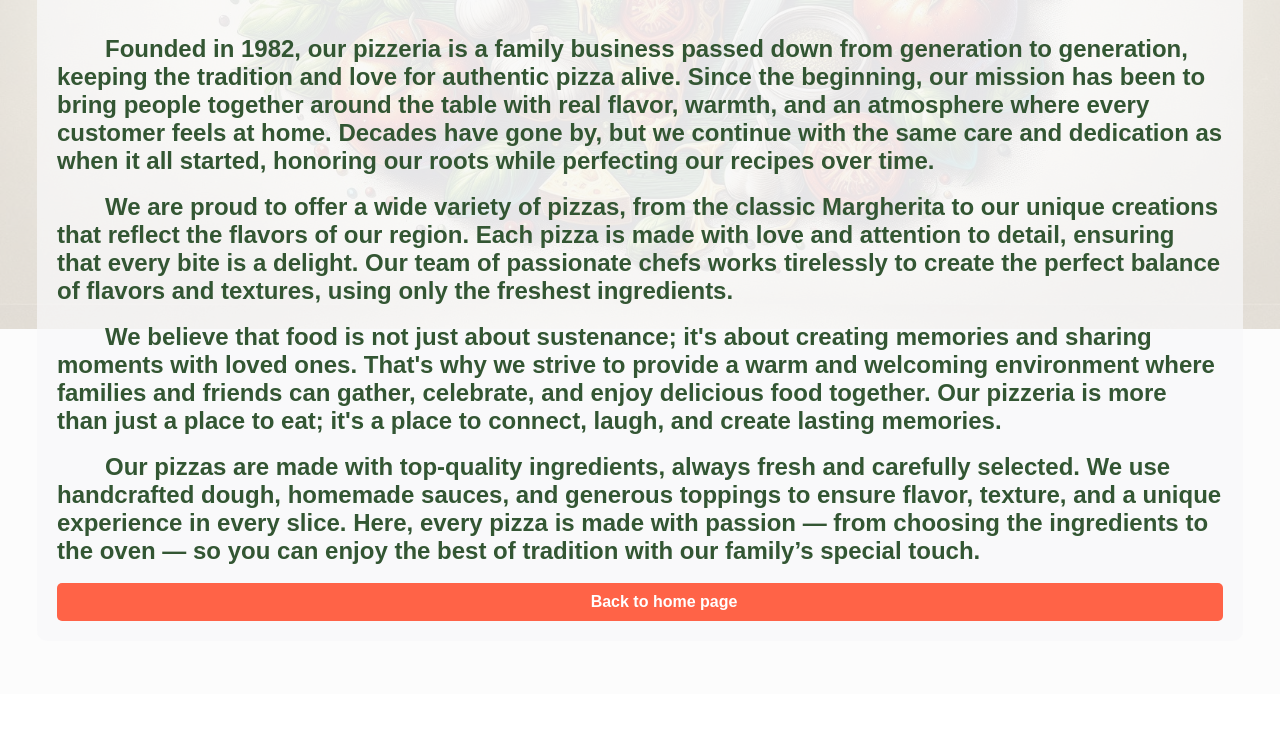
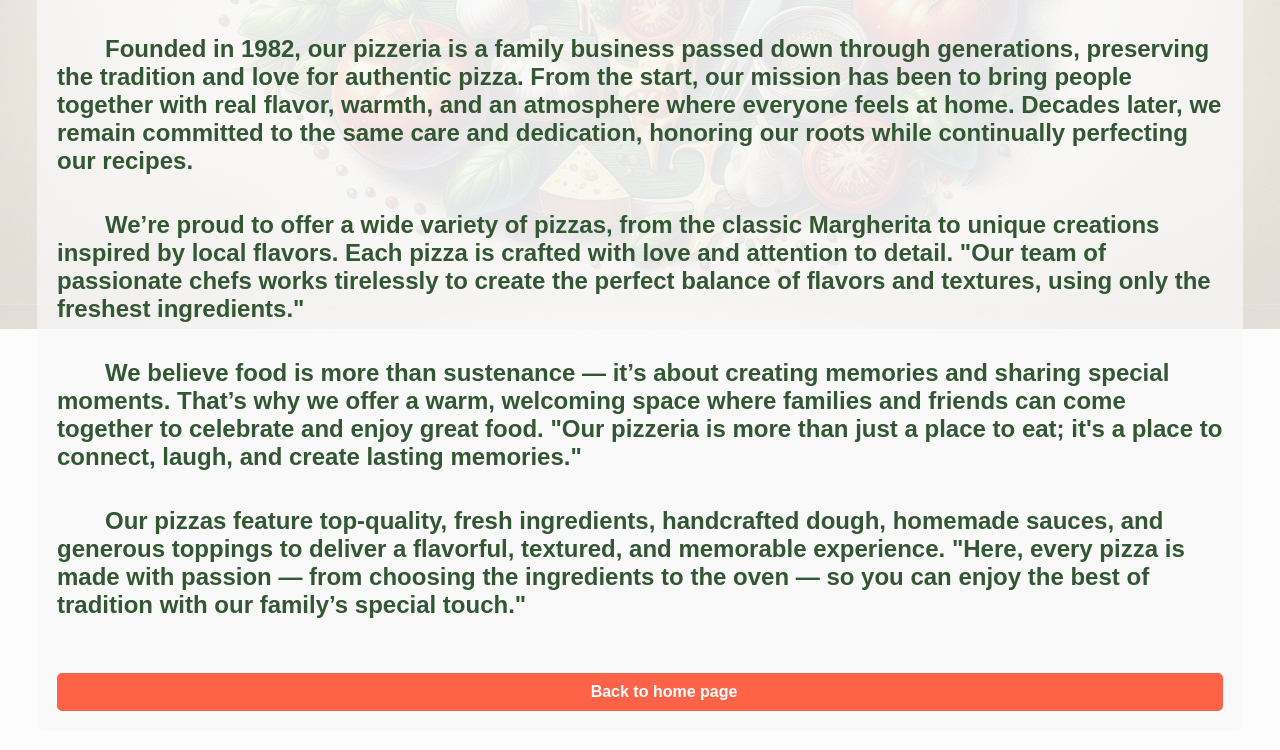
Before and after one commit to BrunoFJ/PizzaTime-FrontEnd, a plain HTML site: page about.html in a window 1280 px wide. Shown: the part 496-1246 px from the top of the page. Before the commit the page ends 1190 px from the top, so only its background shows below. Drawn offline with Linux system fonts and the light colour scheme; a script that the page names is missing.

Commit message:
Refactor HTML structure and improve formatting

```diff
--- a/about.html
+++ b/about.html
@@ -19,43 +19,23 @@
         <h1 id="aboutTitle">About Us</h1>
         <br />
         <h2>
-            Founded in 1982, our pizzeria is a family business passed down from
-          generation to generation, keeping the tradition and love for authentic
-          pizza alive. Since the beginning, our mission has been to bring people
-          together around the table with real flavor, warmth, and an atmosphere
-          where every customer feels at home. Decades have gone by, but we
-          continue with the same care and dedication as when it all started,
-          honoring our roots while perfecting our recipes over time.
+          Founded in 1982, our pizzeria is a family business passed down through generations, preserving the tradition and love for authentic pizza. From the start, our mission has been to bring people together with real flavor, warmth, and an atmosphere where everyone feels at home. Decades later, we remain committed to the same care and dedication, honoring our roots while continually perfecting our recipes.
         </h2>
-        <br />
+        <br /> <br>
         <h2>
-            We are proud to offer a wide variety of pizzas, from the classic
-          Margherita to our unique creations that reflect the flavors of our
-          region. Each pizza is made with love and attention to detail, ensuring
-          that every bite is a delight. Our team of passionate chefs works
-          tirelessly to create the perfect balance of flavors and textures,
-          using only the freshest ingredients.
+          We’re proud to offer a wide variety of pizzas, from the classic Margherita to unique creations inspired by local flavors. Each pizza is crafted with love and attention to detail. "Our team of passionate chefs works tirelessly to create the perfect balance of flavors and textures, using only the freshest ingredients."
         </h2>
-        <br />
+        <br /> <br>
+
         <h2>
-            We believe that food is not just about sustenance; it's about creating
-          memories and sharing moments with loved ones. That's why we strive to
-          provide a warm and welcoming environment where families and friends
-          can gather, celebrate, and enjoy delicious food together. Our pizzeria
-          is more than just a place to eat; it's a place to connect, laugh, and
-          create lasting memories.
+          We believe food is more than sustenance — it’s about creating memories and sharing special moments. That’s why we offer a warm, welcoming space where families and friends can come together to celebrate and enjoy great food. "Our pizzeria is more than just a place to eat; it's a place to connect, laugh, and create lasting memories."
         </h2>
-        <br />
+        <br /><br>
         <h2>
-          Our pizzas are made with top-quality ingredients, always fresh and
-          carefully selected. We use handcrafted dough, homemade sauces, and
-          generous toppings to ensure flavor, texture, and a unique experience
-          in every slice. Here, every pizza is made with passion — from choosing
-          the ingredients to the oven — so you can enjoy the best of tradition
-          with our family’s special touch.
+          Our pizzas feature top-quality, fresh ingredients, handcrafted dough, homemade sauces, and generous toppings to deliver a flavorful, textured, and memorable experience. "Here, every pizza is made with passion — from choosing the ingredients to the oven — so you can enjoy the best of tradition with our family’s special touch."
         </h2>
 
-        <br />
+        <br /><br><br>
         <a href="index.html" class="aboutButton">Back to home page</a>
       </section>
     </div>
--- a/css/style.css
+++ b/css/style.css
@@ -271,7 +271,7 @@
   transition: background-color 0.3s ease; /* Transição suave */
 }
 
-.subtotal {
+.total {
   margin-top: 20px;
 }
 
@@ -590,6 +590,8 @@
 }
 
 .welcome {
+  display: flex; /* Ativa o Flexbox */
+  justify-content: center;
   font-size: 50px; /* Tamanho do título */
   font-style: italic;
   margin-bottom: 20px; /* Espaçamento entre o título e o texto */
```
Also changed, not shown: index.html (+7 -7 lines).
